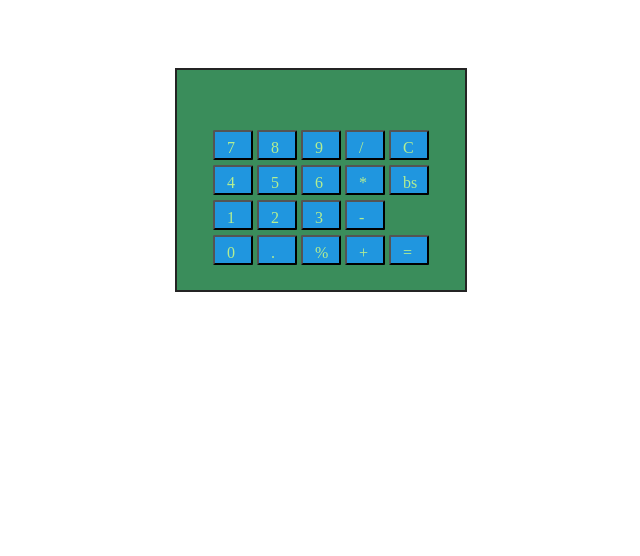
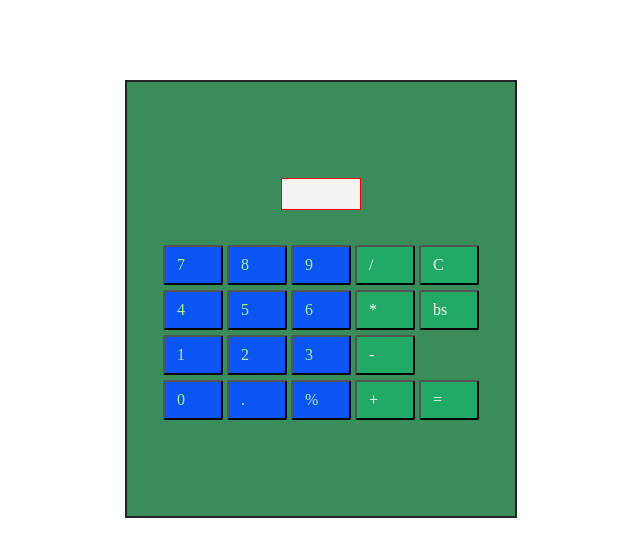
Before and after one commit to carlos0716/projectr-calculator-2023, a plain HTML site: page project-calculator-2023/index.html in a window 1280 px wide. Shown: the whole page, without its empty margins (319-959 px from the left). Drawn offline with Linux system fonts and the light colour scheme.

Commit message:
minor changes to button styling

```diff
--- a/project-calculator-2023/style.css
+++ b/project-calculator-2023/style.css
@@ -16,7 +16,9 @@
   --clr-accent-400: hsl(144, 42%, 39%);
   --clr-accent-100: hsl(97, 73%, 75%);
 
+  --clr-primary-200: hsl(150, 66%, 40%);
   --clr-primary-400: hsl(203, 75%, 50%);
+  --clr-primary-600: hsl(221, 91%, 50%);
 
   --clr-neutral-100: hwb(12 95% 4%);
   --clr-neutral-900: hsl(0, 0%, 14%);
@@ -118,18 +120,19 @@ select {
 
 .main-container {
   display: flex;
-  height: 200px;
+  height: auto;
   flex-direction: column;
   align-items: center;
   justify-content: center;
   margin: 5em;
+  color: var(--clr-neutral-100);
 }
 
 .calculator-container {
   display: flex;
   flex-direction: column;
-  width: 292px;
-  height: 238px;
+  width: 392px;
+  height: 438px;
   background-color: var(--clr-accent-400);
   align-items: center;
   justify-content: center;
@@ -159,12 +162,37 @@ select {
 
   padding: 0.25em 0.75em;
   font-size: 100%;
-  width: 40px;
-  height: 30px;
+  width: 60px;
+  height: 40px;
   text-align: justify;
   border-radius: 5%;
   color: var(--clr-accent-100);
-  background-color: var(--clr-primary-400);
+  background-color: var(--clr-primary-600);
+}
+
+.calc-btn:hover {
+  color: blueviolet;
+  background-color: var(--clr-primary-200);
+}
+
+.operation {
+  background-color: var(--clr-primary-200);;
+  color: var(--clr-neutral-100);
+}
+
+.operation:hover {
+  background-color: var(--clr-primary-600);
+
+}
+
+#output {
+  width: 10ch;
+  height: 2em;
+  overflow: hidden;
+  white-space: nowrap;
+  background-color: var(--clr-neutral-100);
+  border: 1px solid red;
+  color: rgb(241, 44, 44);
 }
 
 /* .button-container {
```
